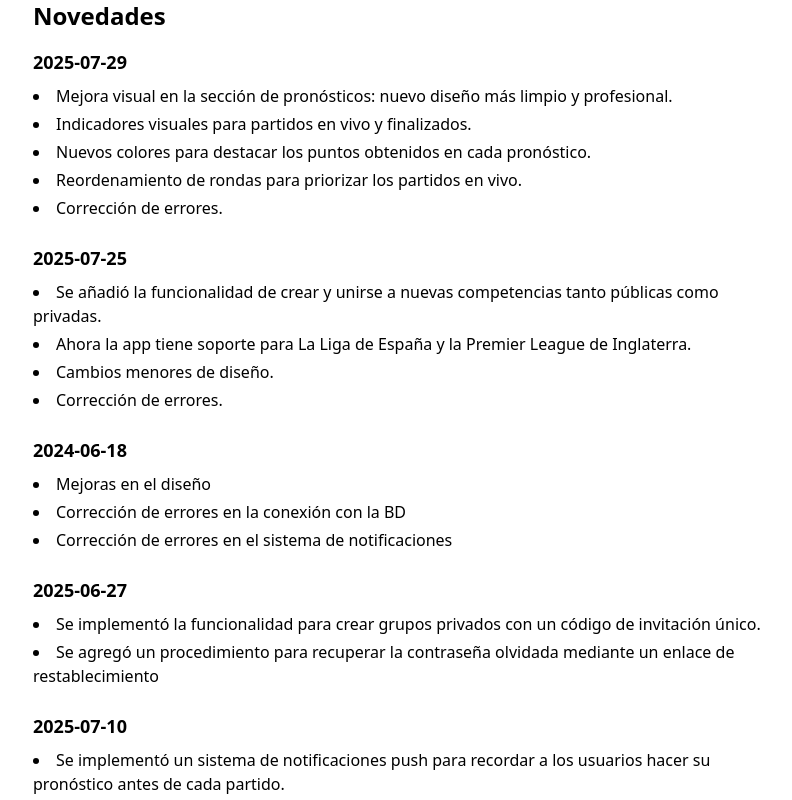
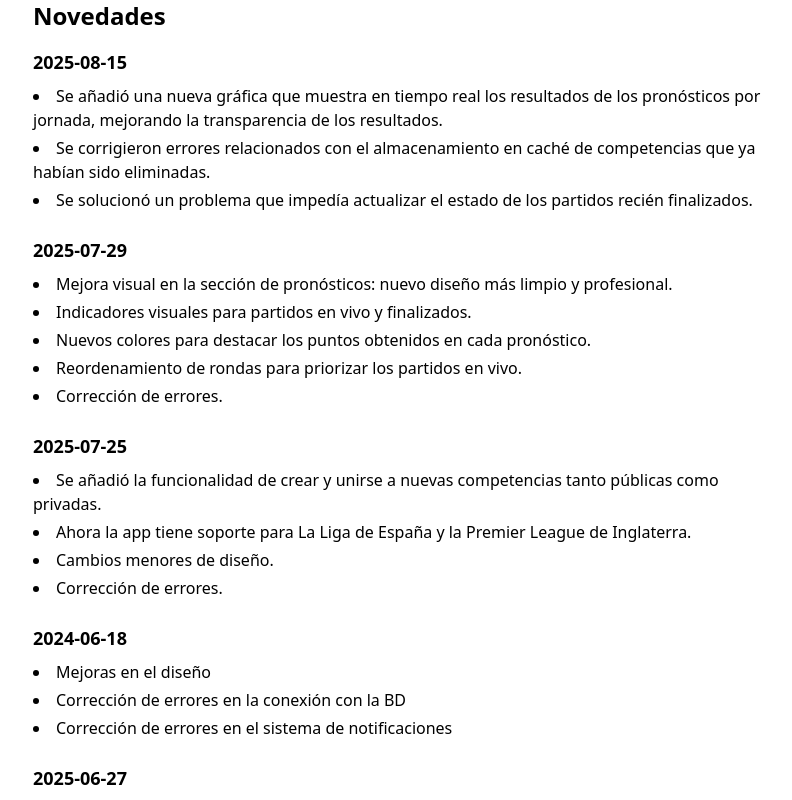
Before and after one commit to rogeliolopezcamara/quiniela-app, a React (Vite) app in the folder quiniela-frontend/: page /changelog in a window 1280 px wide. Shown: the top 800 px of the page, without its empty margins (239-1031 px from the left). Built offline with nearby package versions, Linux system fonts and the light colour scheme; no server answers.

Commit message:
Log de cambios: Añadiendo la gráfica de matriz, error caché de competencias eliminadas, y cambio de estado en partidos recién finalizados

```diff
--- a/quiniela-frontend/src/components/Changelog.jsx
+++ b/quiniela-frontend/src/components/Changelog.jsx
@@ -2,6 +2,14 @@
 // import Sidebar from "./Sidebar";
 
 const changelogEntries = [
+  {
+    date: "2025-08-15",
+    items: [
+      "Se añadió una nueva gráfica que muestra en tiempo real los resultados de los pronósticos por jornada, mejorando la transparencia de los resultados.",
+      "Se corrigieron errores relacionados con el almacenamiento en caché de competencias que ya habían sido eliminadas.",
+      "Se solucionó un problema que impedía actualizar el estado de los partidos recién finalizados.",
+    ],
+  },
   {
     date: "2025-07-29",
     items: [
```
